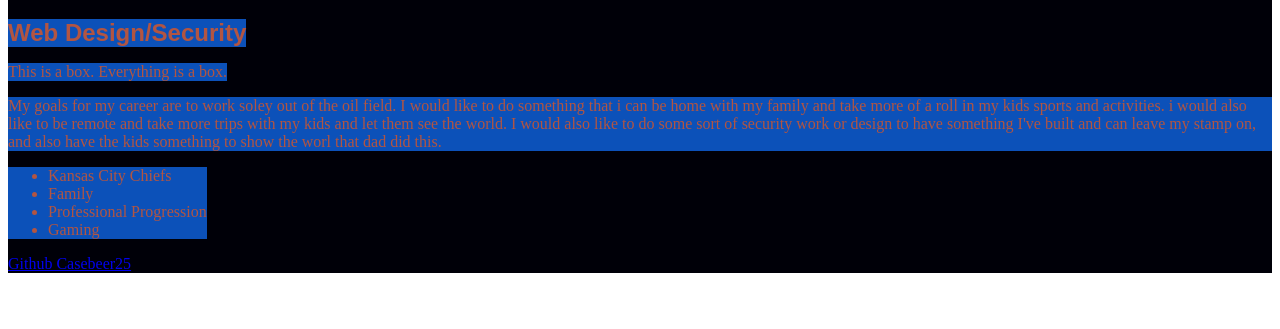
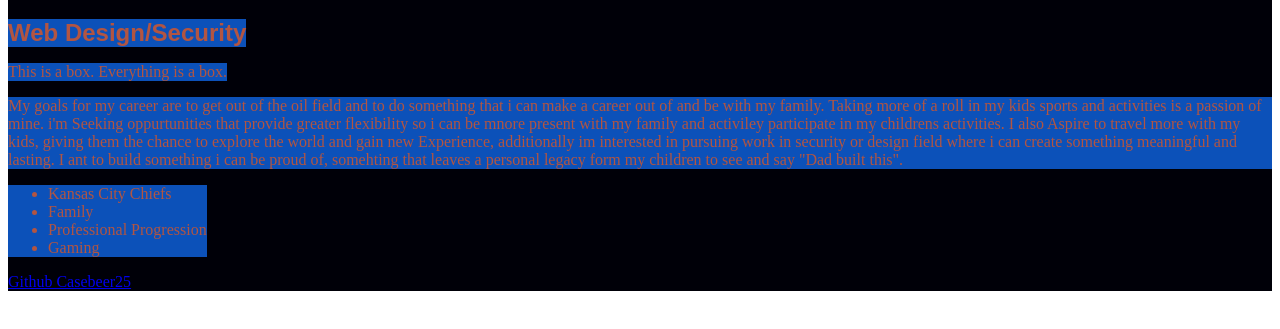
Before and after one commit to Casebeer25/Casebeer25.github.io, a plain HTML site: page index.html in a window 1280 px wide. Shown: the part 61-390 px from the top of the page. Drawn offline with Linux system fonts and the light colour scheme; files whose address does not match are found by name.

Commit message:
Update Wording and grammar check

```diff
--- a/index.html
+++ b/index.html
@@ -9,9 +9,9 @@
 <body><div><H1>Trevor Casebeer</H1>
     <H2>Web Design/Security</H2>
     <div><p>This is a box. Everything is a box.</p></div>
-    <div><p>My goals for my career are to work soley out of the oil field. I would like to do something that i can be home with my family and take more of a roll in my kids sports and activities.
-        i would also like to be remote and take more trips with my kids and let them see the world.
-    I would also like to do some sort of security work or design to have something I've built and can leave my stamp on, and also have the kids something to show the worl that dad did this. </p></div>
+    <div><p>My goals for my career are to get out of the oil field and to do something that i can  make a career out of and be with my family. Taking more of a roll in my kids sports and activities is a passion of mine.
+        i'm Seeking oppurtunities that provide greater flexibility  so i can be mnore present with my family and activiley participate in my childrens activities. I also Aspire to travel more with my kids, giving them the chance to explore the world and gain new Experience, additionally im interested in pursuing work in security or design field where i can create something meaningful and lasting. I ant to build something i can be proud of, somehting that leaves a personal legacy form my children to see and say "Dad built this".
+    </p></div>
     <ul><li> Kansas City Chiefs<li>Family<li>Professional Progression<li>Gaming </li></ul>
     <a href=https://github.com/Casebeer25>Github Casebeer25</a>
 </body>
```
